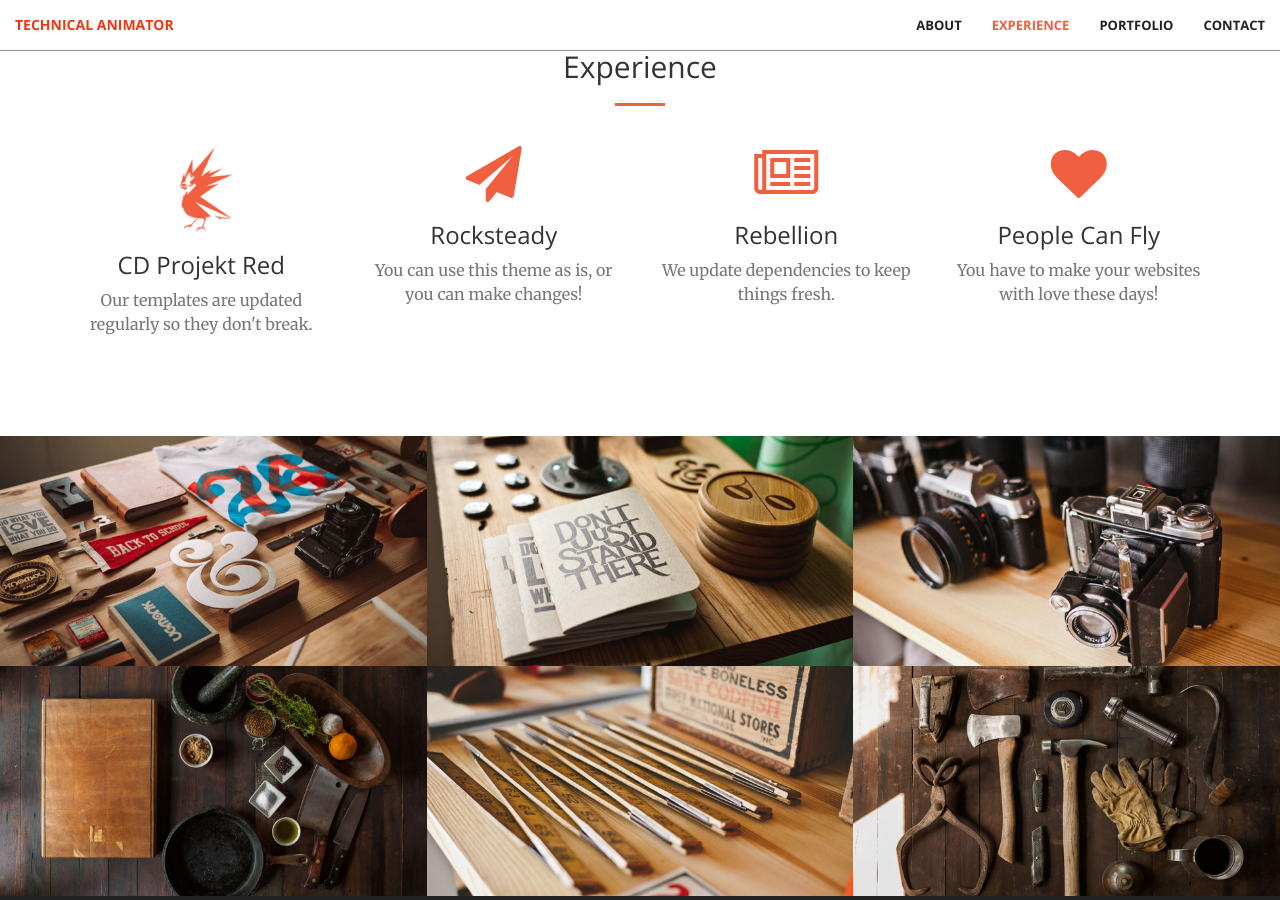
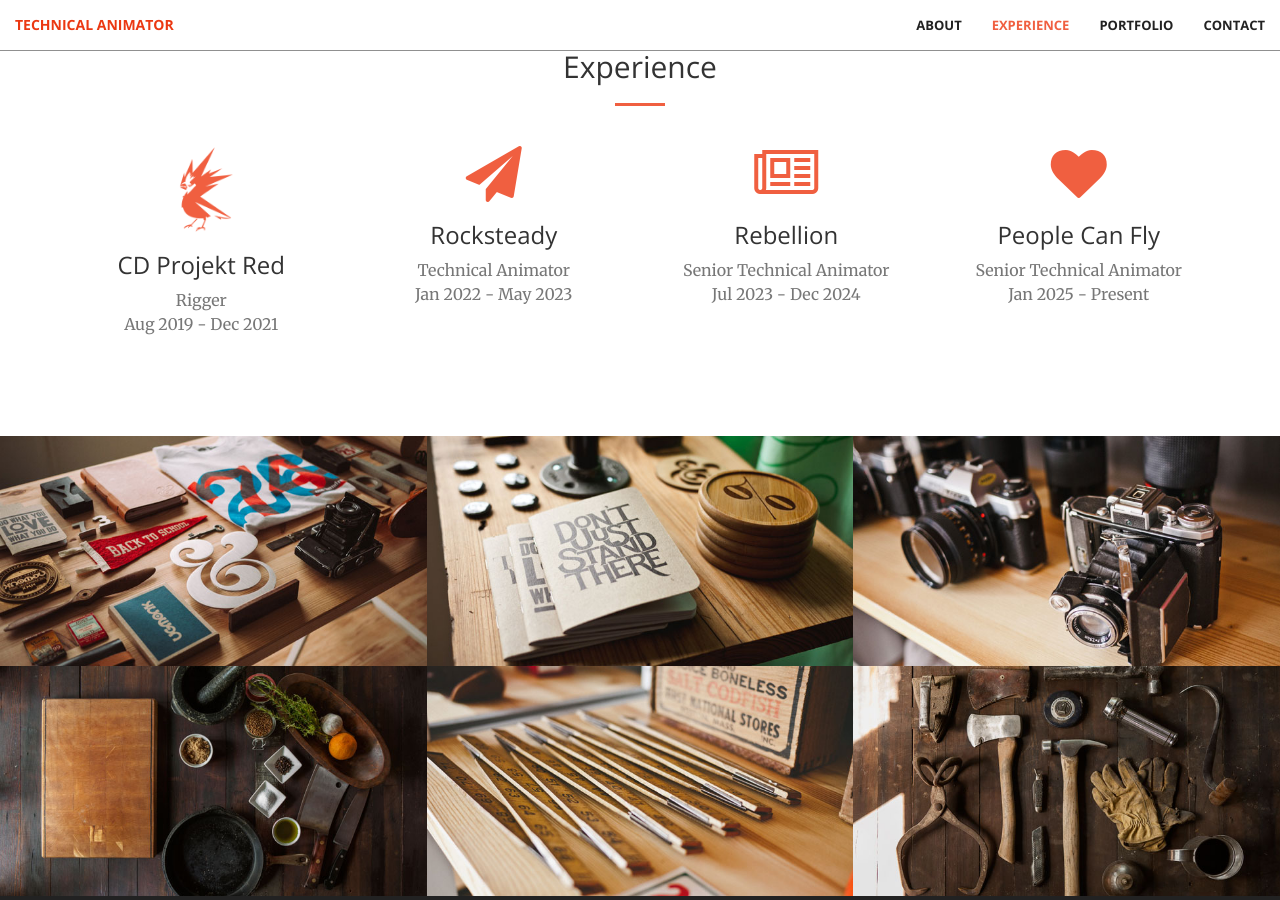
Before and after one commit to lucasposito/lucasposito.github.io, a Jekyll site: the page built from index.html, in a window 1280 px wide and 900 px high, scrolled down 1392 px. Built offline with Jekyll 4.4.1, drawn with Linux system fonts in a browser that asks for light colours.

Commit message:
Added working experience

```diff
--- a/_includes/services.html
+++ b/_includes/services.html
@@ -13,28 +13,32 @@
                 <div class="service-box">
                     <img src="img/logos/cdpr.png" alt="CD Projekt Red" class="wow bounceIn" data-wow-delay=".1s" style="width:86px; height:86px">
                     <h3>CD Projekt Red</h3>
-                    <p class="text-muted">Our templates are updated regularly so they don't break.</p>
+                    <p class="text-muted">Rigger<br>
+                        Aug 2019 - Dec 2021</p>
                 </div>
             </div>
             <div class="col-lg-3 col-md-6 text-center">
                 <div class="service-box">
                     <i class="fa fa-4x fa-paper-plane wow bounceIn text-primary" data-wow-delay=".1s"></i>
                     <h3>Rocksteady</h3>
-                    <p class="text-muted">You can use this theme as is, or you can make changes!</p>
+                    <p class="text-muted">Technical Animator<br>
+                        Jan 2022 - May 2023</p>
                 </div>
             </div>
             <div class="col-lg-3 col-md-6 text-center">
                 <div class="service-box">
                     <i class="fa fa-4x fa-newspaper-o wow bounceIn text-primary" data-wow-delay=".2s"></i>
                     <h3>Rebellion</h3>
-                    <p class="text-muted">We update dependencies to keep things fresh.</p>
+                    <p class="text-muted">Senior Technical Animator<br>
+                        Jul 2023 - Dec 2024</p>
                 </div>
             </div>
             <div class="col-lg-3 col-md-6 text-center">
                 <div class="service-box">
                     <i class="fa fa-4x fa-heart wow bounceIn text-primary" data-wow-delay=".3s"></i>
                     <h3>People Can Fly</h3>
-                    <p class="text-muted">You have to make your websites with love these days!</p>
+                    <p class="text-muted">Senior Technical Animator<br>
+                        Jan 2025 - Present</p>
                 </div>
             </div>
         </div>
```
